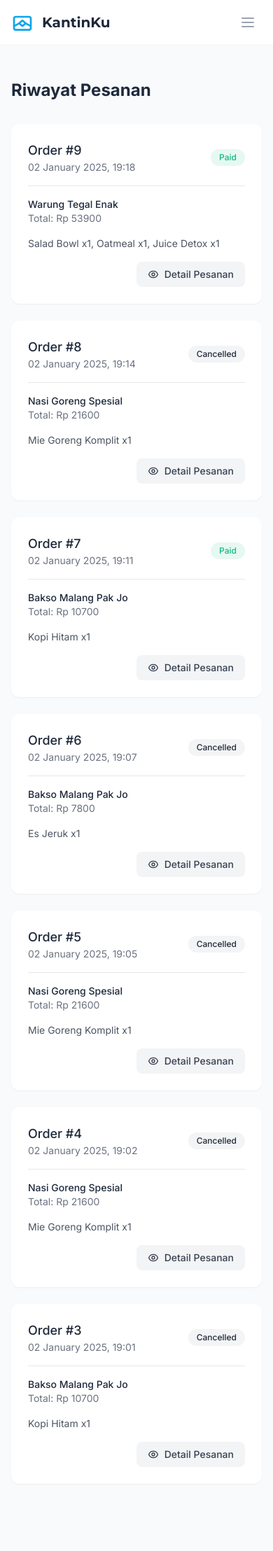
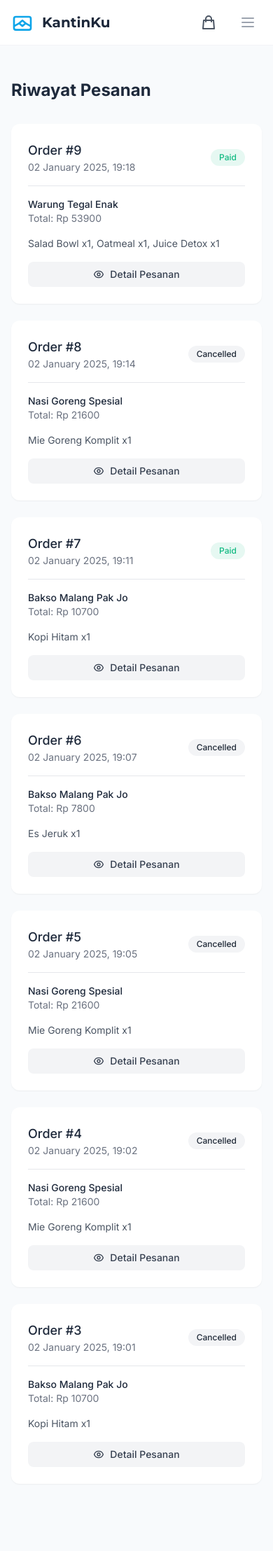
Before and after one commit to beyondarip/KantinWeb, a Django app: page /orders/history/ in a window 390 px wide. Shown: the top 2216 px of the page at 70% size. Run offline with Django 5.2, Linux system fonts and the light colour scheme; a user stored in the database is signed in; data comes from the database, SQL or seed files in the repository; data that the repository does not hold is empty; some libraries are stand-ins or nearby versions.

Commit message:
fix mobile view

```diff
--- a/templates/base.html
+++ b/templates/base.html
@@ -73,10 +73,12 @@
         </div>
     </div> -->
     <!-- Navbar -->
-    <nav class="bg-white shadow-sm border-b border-gray-100" x-data="{ isOpen: false }">
+   <!-- Navbar -->
+<nav class="bg-white shadow-sm border-b border-gray-100" x-data="{ isMobileMenuOpen: false, isUserMenuOpen: false }">
     <div class="max-w-7xl mx-auto px-4 sm:px-6 lg:px-8">
         <div class="flex justify-between h-16">
-                <div class="flex">
+            <!-- Left side -->
+            <div class="flex items-center">
                 <!-- Logo -->
                 <a href="/" class="flex items-center flex-shrink-0">
                     <svg class="w-8 h-8 text-secondary" xmlns="http://www.w3.org/2000/svg" fill="none" viewBox="0 0 24 24" stroke="currentColor">
@@ -84,8 +86,9 @@
                     </svg>
                     <span class="ml-3 font-heading font-bold text-xl text-primary">KantinKu</span>
                 </a>
+
                 <!-- Desktop Navigation -->
-                    <div class="hidden sm:ml-8 sm:flex sm:space-x-8 items-center">
+                <div class="hidden md:ml-8 md:flex md:space-x-8 items-center">
                     <a href="/" class="inline-flex items-center px-1 pt-1 text-sm font-medium {% if request.path == '/' %}text-secondary border-b-2 border-secondary{% else %}text-gray-500 hover:text-gray-700 hover:border-gray-300{% endif %}">
                         Beranda
                     </a>
@@ -95,10 +98,10 @@
                 </div>
             </div>
 
-                <!-- Search, Cart & User Menu -->
-                <div class="hidden sm:ml-6 sm:flex sm:items-center space-x-4">
-                    <!-- Search -->
-                    <div class="relative w-64">
+            <!-- Right side -->
+            <div class="flex items-center">
+                <!-- Search - Hidden on mobile, visible on desktop -->
+                <div class="hidden md:block relative w-64 mr-4">
                     <input type="text"
                            placeholder="Cari menu atau merchant..."
                            class="w-full pl-10 pr-4 py-2 text-sm text-gray-700 bg-gray-50 rounded-lg border border-gray-200 focus:border-secondary focus:ring-1 focus:ring-secondary">
@@ -109,37 +112,32 @@
                     </div>
                 </div>
 
-                    <!-- Cart -->
-                    <!-- Perbaikan Layout Cart Icon & Badge -->
-<div class="relative inline-flex items-center">
+                <!-- Cart - Visible on both mobile and desktop -->
                 <a href="{% url 'orders:cart' %}" class="relative p-2 text-gray-600 hover:text-secondary transition-colors duration-200">
                     <svg class="h-6 w-6" xmlns="http://www.w3.org/2000/svg" fill="none" viewBox="0 0 24 24" stroke="currentColor">
                         <path stroke-linecap="round" stroke-linejoin="round" stroke-width="2" d="M16 11V7a4 4 0 00-8 0v4M5 9h14l1 12H4L5 9z"/>
                     </svg>
-
                     {% if cart_count %}
-        <!-- Badge dengan positioning yang lebih baik -->
                     <div class="absolute -top-2 -right-2 inline-flex items-center justify-center min-w-[20px] h-5 px-1.5 text-xs font-medium text-white bg-secondary rounded-full">
                         {{ cart_count }}
                     </div>
                     {% endif %}
+                </a>
 
-    </a>
-</div>
-
-                    <!-- User Menu -->
+                <!-- User Menu - Desktop -->
                 {% if user.is_authenticated %}
-                    <div class="relative z-40" x-data="{ isOpen: false }">
+                <div class="hidden md:block relative ml-4" x-data="{ isOpen: false }">
                     <button @click="isOpen = !isOpen" class="flex items-center space-x-3 focus:outline-none">
                         <img class="h-9 w-9 rounded-full object-cover border-2 border-gray-200"
                              src="https://ui-avatars.com/api/?name={{ user.username }}&background=0EA5E9&color=fff"
                              alt="{{ user.username }}">
-                            <div class="hidden md:block text-left">
+                        <div class="text-left">
                             <p class="text-sm font-medium text-gray-700">{{ user.username }}</p>
                             <p class="text-xs text-gray-500">{% if user.is_merchant %}Merchant{% else %}Customer{% endif %}</p>
                         </div>
                     </button>
 
+                    <!-- Desktop Dropdown Menu -->
                     <div x-show="isOpen"
                          @click.away="isOpen = false"
                          x-transition:enter="transition ease-out duration-100"
@@ -149,49 +147,11 @@
                          x-transition:leave-start="transform opacity-100 scale-100"
                          x-transition:leave-end="transform opacity-0 scale-95"
                          class="absolute right-0 mt-2 w-48 rounded-lg shadow-lg bg-white ring-1 ring-black ring-opacity-5 divide-y divide-gray-100">
-
-                            <div class="py-1">
-                                <!-- Add this in your navigation menu -->
-
-                                <a href="{% url 'accounts:profile' %}" class="group flex items-center px-4 py-2 text-sm text-gray-700 hover:bg-gray-50">
-                                    <svg class="mr-3 h-5 w-5 text-gray-400 group-hover:text-secondary" xmlns="http://www.w3.org/2000/svg" viewBox="0 0 20 20" fill="currentColor">
-                                        <path fill-rule="evenodd" d="M10 9a3 3 0 100-6 3 3 0 000 6zm-7 9a7 7 0 1114 0H3z" clip-rule="evenodd" />
-                                    </svg>
-                                    Profil
-                                </a>
-                                <a href="{% url 'orders:order_history' %}" class="group flex items-center px-4 py-2 text-sm text-gray-700 hover:bg-gray-50">
-                                    <svg class="w-5 h-5 mr-2" fill="none" stroke="currentColor" viewBox="0 0 24 24">
-                                        <path stroke-linecap="round" stroke-linejoin="round" stroke-width="2"
-                                              d="M9 5H7a2 2 0 00-2 2v12a2 2 0 002 2h10a2 2 0 002-2V7a2 2 0 00-2-2h-2M9 5a2 2 0 002 2h2a2 2 0 002-2M9 5a2 2 0 012-2h2a2 2 0 012 2"/>
-                                    </svg>
-                                    Riwayat Pesanan
-                                </a>
-                                {% if user.is_merchant %}
-                                <a href="{% url 'merchants:dashboard' %}" class="group flex items-center px-4 py-2 text-sm text-gray-700 hover:bg-gray-50">
-                                    <svg class="mr-3 h-5 w-5 text-gray-400 group-hover:text-secondary" xmlns="http://www.w3.org/2000/svg" viewBox="0 0 20 20" fill="currentColor">
-                                        <path d="M2 4a1 1 0 011-1h2a1 1 0 011 1v12a1 1 0 01-1 1H3a1 1 0 01-1-1V4zM8 4a1 1 0 011-1h2a1 1 0 011 1v12a1 1 0 01-1 1H9a1 1 0 01-1-1V4zM15 3a1 1 0 00-1 1v12a1 1 0 001 1h2a1 1 0 001-1V4a1 1 0 00-1-1h-2z"/>
-                                    </svg>
-                                    Dashboard
-                                </a>
-                                {% endif %}
-
-                            </div>
-
-                            <div class="py-1">
-                                <form method="post" action="{% url 'accounts:logout' %}">
-                                    {% csrf_token %}
-                                    <button type="submit" class="group flex w-full items-center px-4 py-2 text-sm text-gray-700 hover:bg-gray-50">
-                                        <svg class="mr-3 h-5 w-5 text-gray-400 group-hover:text-secondary" xmlns="http://www.w3.org/2000/svg" viewBox="0 0 20 20" fill="currentColor">
-                                            <path fill-rule="evenodd" d="M3 3a1 1 0 00-1 1v12a1 1 0 001 1h12a1 1 0 001-1V4a1 1 0 00-1-1H3zm11 3a1 1 0 10-2 0v6a1 1 0 102 0V6zm-8 7a1 1 0 100-2H4a1 1 0 100 2h2z" clip-rule="evenodd"/>
-                                        </svg>
-                                        Keluar
-                                    </button>
-                                </form>
-                            </div>
+                        <!-- User menu items here -->
                     </div>
                 </div>
                 {% else %}
-                    <div class="flex items-center space-x-4">
+                <div class="hidden md:flex items-center space-x-4 ml-4">
                     <a href="{% url 'accounts:login' %}" class="inline-flex items-center px-4 py-2 text-sm font-medium text-secondary bg-secondary/10 rounded-lg hover:bg-secondary/20 transition-colors duration-200">
                         Masuk
                     </a>
@@ -200,16 +160,15 @@
                     </a>
                 </div>
                 {% endif %}
-                </div>
 
                 <!-- Mobile menu button -->
-                <div class="flex items-center sm:hidden">
-                    <button @click="isOpen = !isOpen" class="inline-flex items-center justify-center p-2 rounded-md text-gray-400 hover:text-gray-500 hover:bg-gray-100">
+                <button @click="isMobileMenuOpen = !isMobileMenuOpen"
+                        class="md:hidden inline-flex items-center justify-center p-2 ml-4 rounded-md text-gray-400 hover:text-gray-500 hover:bg-gray-100">
                     <span class="sr-only">Open main menu</span>
-                        <svg class="h-6 w-6" x-show="!isOpen" xmlns="http://www.w3.org/2000/svg" fill="none" viewBox="0 0 24 24" stroke="currentColor">
+                    <svg x-show="!isMobileMenuOpen" class="h-6 w-6" xmlns="http://www.w3.org/2000/svg" fill="none" viewBox="0 0 24 24" stroke="currentColor">
                         <path stroke-linecap="round" stroke-linejoin="round" stroke-width="2" d="M4 6h16M4 12h16M4 18h16" />
                     </svg>
-                        <svg class="h-6 w-6" x-show="isOpen" xmlns="http://www.w3.org/2000/svg" fill="none" viewBox="0 0 24 24" stroke="currentColor">
+                    <svg x-show="isMobileMenuOpen" class="h-6 w-6" xmlns="http://www.w3.org/2000/svg" fill="none" viewBox="0 0 24 24" stroke="currentColor">
                         <path stroke-linecap="round" stroke-linejoin="round" stroke-width="2" d="M6 18L18 6M6 6l12 12" />
                     </svg>
                 </button>
@@ -218,7 +177,22 @@
     </div>
 
     <!-- Mobile menu -->
-        <div x-show="isOpen" class="sm:hidden">
+    <div x-show="isMobileMenuOpen" class="md:hidden">
+        <!-- Search - Mobile only -->
+        <div class="p-4 border-b border-gray-200">
+            <div class="relative">
+                <input type="text"
+                       placeholder="Cari menu atau merchant..."
+                       class="w-full pl-10 pr-4 py-2 text-sm text-gray-700 bg-gray-50 rounded-lg border border-gray-200 focus:border-secondary focus:ring-1 focus:ring-secondary">
+                <div class="absolute inset-y-0 left-0 pl-3 flex items-center pointer-events-none">
+                    <svg class="h-4 w-4 text-gray-400" xmlns="http://www.w3.org/2000/svg" viewBox="0 0 20 20" fill="currentColor">
+                        <path fill-rule="evenodd" d="M8 4a4 4 0 100 8 4 4 0 000-8zM2 8a6 6 0 1110.89 3.476l4.817 4.817a1 1 0 01-1.414 1.414l-4.816-4.816A6 6 0 012 8z" clip-rule="evenodd" />
+                    </svg>
+                </div>
+            </div>
+        </div>
+
+        <!-- Navigation Links -->
         <div class="pt-2 pb-3 space-y-1">
             <a href="/" class="block pl-3 pr-4 py-2 text-base font-medium {% if request.path == '/' %}text-secondary border-l-4 border-secondary bg-secondary/10{% else %}text-gray-500 hover:bg-gray-50 hover:text-gray-700{% endif %}">
                 Beranda
@@ -226,20 +200,54 @@
             <a href="{% url 'merchants:merchant_list' %}" class="block pl-3 pr-4 py-2 text-base font-medium {% if 'merchant_list' in request.path %}text-secondary border-l-4 border-secondary bg-secondary/10{% else %}text-gray-500 hover:bg-gray-50 hover:text-gray-700{% endif %}">
                 Jelajahi
             </a>
-                <a href="{% url 'orders:cart' %}" class="flex items-center pl-3 pr-4 py-2 text-base font-medium text-gray-500 hover:bg-gray-50 hover:text-gray-700">
-                    <div class="relative inline-flex items-center">
-                        <svg class="h-6 w-6 mr-2" xmlns="http://www.w3.org/2000/svg" fill="none" viewBox="0 0 24 24" stroke="currentColor">
-                            <path stroke-linecap="round" stroke-linejoin="round" stroke-width="2" d="M16 11V7a4 4 0 00-8 0v4M5 9h14l1 12H4L5 9z"/>
-                        </svg>
-                        Keranjang
-                        {% if cart_count %}
-                        <div class="absolute -top-2 -right-2 inline-flex items-center justify-center min-w-[20px] h-5 px-1.5 text-xs font-medium text-white bg-secondary rounded-full">
-                            {{ cart_count }}
+        </div>
+
+        <!-- Mobile User Menu -->
+        {% if user.is_authenticated %}
+        <div class="pt-4 pb-3 border-t border-gray-200">
+            <div class="flex items-center px-4">
+                <div class="flex-shrink-0">
+                    <img class="h-10 w-10 rounded-full"
+                         src="https://ui-avatars.com/api/?name={{ user.username }}&background=0EA5E9&color=fff"
+                         alt="{{ user.username }}">
+                </div>
+                <div class="ml-3">
+                    <div class="text-base font-medium text-gray-800">{{ user.username }}</div>
+                    <div class="text-sm font-medium text-gray-500">{% if user.is_merchant %}Merchant{% else %}Customer{% endif %}</div>
+                </div>
+            </div>
+            <div class="mt-3 space-y-1">
+                <a href="{% url 'accounts:profile' %}" class="block px-4 py-2 text-base font-medium text-gray-500 hover:text-gray-800 hover:bg-gray-100">
+                    Profil
+                </a>
+                <a href="{% url 'orders:order_history' %}" class="block px-4 py-2 text-base font-medium text-gray-500 hover:text-gray-800 hover:bg-gray-100">
+                    Riwayat Pesanan
+                </a>
+                {% if user.is_merchant %}
+                <a href="{% url 'merchants:dashboard' %}" class="block px-4 py-2 text-base font-medium text-gray-500 hover:text-gray-800 hover:bg-gray-100">
+                    Dashboard
+                </a>
+                {% endif %}
+                <form method="post" action="{% url 'accounts:logout' %}" class="block">
+                    {% csrf_token %}
+                    <button type="submit" class="w-full text-left px-4 py-2 text-base font-medium text-gray-500 hover:text-gray-800 hover:bg-gray-100">
+                        Keluar
+                    </button>
+                </form>
+            </div>
+        </div>
+        {% else %}
+        <div class="pt-4 pb-3 border-t border-gray-200">
+            <div class="space-y-1">
+                <a href="{% url 'accounts:login' %}" class="block px-4 py-2 text-base font-medium text-gray-500 hover:text-gray-800 hover:bg-gray-100">
+                    Masuk
+                </a>
+                <a href="{% url 'accounts:register' %}" class="block px-4 py-2 text-base font-medium text-gray-500 hover:text-gray-800 hover:bg-gray-100">
+                    Daftar
+                </a>
+            </div>
         </div>
         {% endif %}
-                    </div>
-                </a>
-            </div>
     </div>
 </nav>
 
--- a/templates/orders/order_history.html
+++ b/templates/orders/order_history.html
@@ -42,10 +42,13 @@
 
                     <!-- Action Buttons -->
                   <!-- Action Buttons -->
-<div class="mt-4 flex justify-end space-x-3">
-    <!-- Detail Button - Selalu tampil untuk semua status -->
+<!-- Action Buttons with Improved Mobile Layout -->
+<div class="mt-4">
+    <!-- Stack buttons vertically on mobile, horizontal on tablet/desktop -->
+    <div class="flex flex-col sm:flex-row sm:justify-end sm:space-x-3 space-y-2 sm:space-y-0">
+        <!-- Detail Button - Always visible -->
         <a href="{% url 'orders:order_detail' order.id %}"
-       class="inline-flex items-center px-4 py-2 rounded-lg text-sm font-medium text-gray-700 bg-gray-100 hover:bg-gray-200">
+           class="inline-flex items-center justify-center px-4 py-2 rounded-lg text-sm font-medium text-gray-700 bg-gray-100 hover:bg-gray-200">
             <svg class="w-4 h-4 mr-2" fill="none" stroke="currentColor" viewBox="0 0 24 24">
                 <path stroke-linecap="round" stroke-linejoin="round" stroke-width="2"
                       d="M15 12a3 3 0 11-6 0 3 3 0 016 0z"/>
@@ -56,50 +59,52 @@
         </a>
 
         {% if order.status == 'paid' and not order.is_expired %}
-    <!-- Bukti Pembayaran untuk pesanan yang sudah dibayar -->
+            <!-- Bukti Pembayaran for paid orders -->
             <a href="{% url 'orders:order_detail' order.id %}#payment-proof"
-       class="inline-flex items-center px-4 py-2 rounded-lg text-sm font-medium text-white bg-secondary hover:bg-secondary/90">
+               class="inline-flex items-center justify-center px-4 py-2 rounded-lg text-sm font-medium text-white bg-secondary hover:bg-secondary/90">
                 <svg class="w-4 h-4 mr-2" fill="none" stroke="currentColor" viewBox="0 0 24 24">
                     <path stroke-linecap="round" stroke-linejoin="round" stroke-width="2"
                           d="M9 12l2 2 4-4m6 2a9 9 0 11-18 0 9 9 0 0118 0z"/>
                 </svg>
                 Bukti Pembayaran
             </a>
+
             {% if order.status == 'ready' %}
-    <!-- QR Code untuk pengambilan pesanan -->
+                <!-- QR Code for order pickup -->
                 <a href="{% url 'orders:order_detail' order.id %}#qr-code"
-       class="inline-flex items-center px-4 py-2 rounded-lg text-sm font-medium text-white bg-success hover:bg-success/90">
+                   class="inline-flex items-center justify-center px-4 py-2 rounded-lg text-sm font-medium text-white bg-success hover:bg-success/90">
                     <svg class="w-4 h-4 mr-2" fill="none" stroke="currentColor" viewBox="0 0 24 24">
                         <path stroke-linecap="round" stroke-linejoin="round" stroke-width="2"
                               d="M12 4v1m6 11h2m-6 0h-2v4m0-11v3m0 0h.01M12 12h4.01M16 20h4M4 12h4m12 0h.01M5 8h2a1 1 0 001-1V5a1 1 0 00-1-1H5a1 1 0 00-1 1v2a1 1 0 001 1zm12 0h2a1 1 0 001-1V5a1 1 0 00-1-1h-2a1 1 0 00-1 1v2a1 1 0 001 1zM5 20h2a1 1 0 001-1v-2a1 1 0 00-1-1H5a1 1 0 00-1 1v2a1 1 0 001 1z"/>
                     </svg>
-        Lihat QR Code
+                    QR Code
                 </a>
             {% endif %}
+
         {% elif order.status == 'pending' %}
-    <!-- Tombol untuk pesanan pending -->
-    <div class="flex space-x-3">
+            <!-- Buttons for pending orders -->
             <a href="{% url 'orders:payment' order.id %}"
-           class="inline-flex items-center px-4 py-2 rounded-lg text-sm font-medium text-white bg-accent hover:bg-accent/90">
+               class="inline-flex items-center justify-center px-4 py-2 rounded-lg text-sm font-medium text-white bg-accent hover:bg-accent/90">
                 <svg class="w-4 h-4 mr-2" fill="none" stroke="currentColor" viewBox="0 0 24 24">
                     <path stroke-linecap="round" stroke-linejoin="round" stroke-width="2"
                           d="M17 9V7a2 2 0 00-2-2H5a2 2 0 00-2 2v6a2 2 0 002 2h2m2 4h10a2 2 0 002-2v-6a2 2 0 00-2-2H9a2 2 0 00-2 2v6a2 2 0 002 2zm7-5a2 2 0 11-4 0 2 2 0 014 0z"/>
                 </svg>
                 Lanjutkan Pembayaran
             </a>
-        <form action="{% url 'orders:cancel_order' order.id %}" method="POST" class="inline">
+
+            <!-- <form action="{% url 'orders:cancel_order' order.id %}" method="POST" class="w-full sm:w-auto">
                 {% csrf_token %}
                 <button type="submit"
-                    class="inline-flex items-center px-4 py-2 rounded-lg text-sm font-medium text-white bg-danger hover:bg-danger/90"
+                        class="w-full sm:w-auto inline-flex items-center justify-center px-4 py-2 rounded-lg text-sm font-medium text-white bg-danger hover:bg-danger/90"
                         onclick="return confirm('Apakah Anda yakin ingin membatalkan pesanan ini?')">
                     <svg class="w-4 h-4 mr-2" fill="none" stroke="currentColor" viewBox="0 0 24 24">
                         <path stroke-linecap="round" stroke-linejoin="round" stroke-width="2" d="M6 18L18 6M6 6l12 12"/>
                     </svg>
                     Batalkan Pesanan
                 </button>
-        </form>
+            </form> -->
+        {% endif %}
     </div>
-    {% endif %}
 </div>
                 </div>
             </div>
```
Lines whose indentation alone changed are shown as unchanged.
